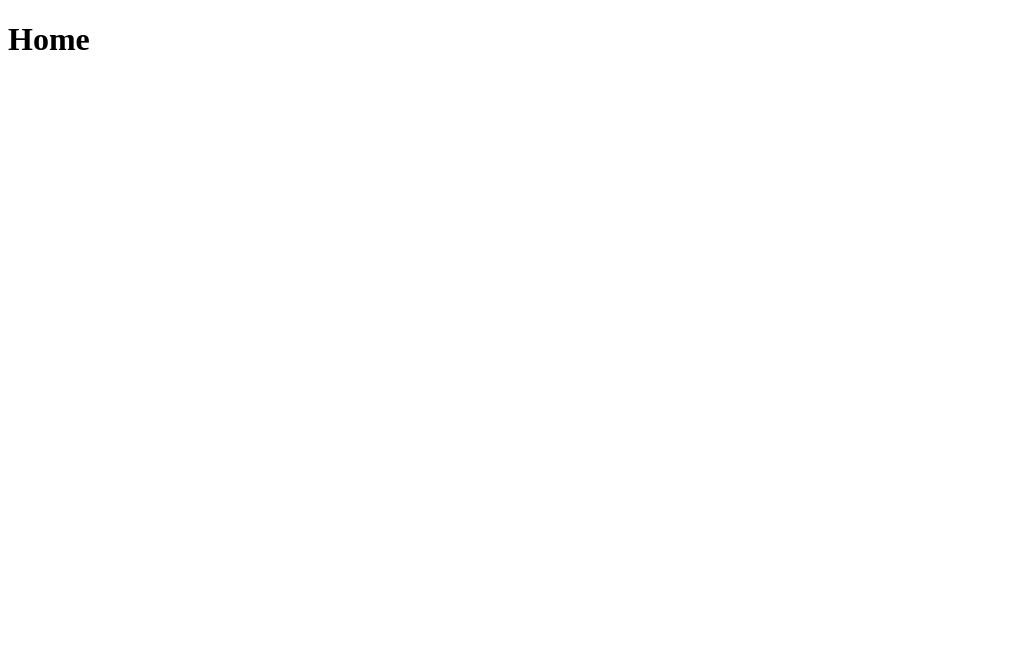
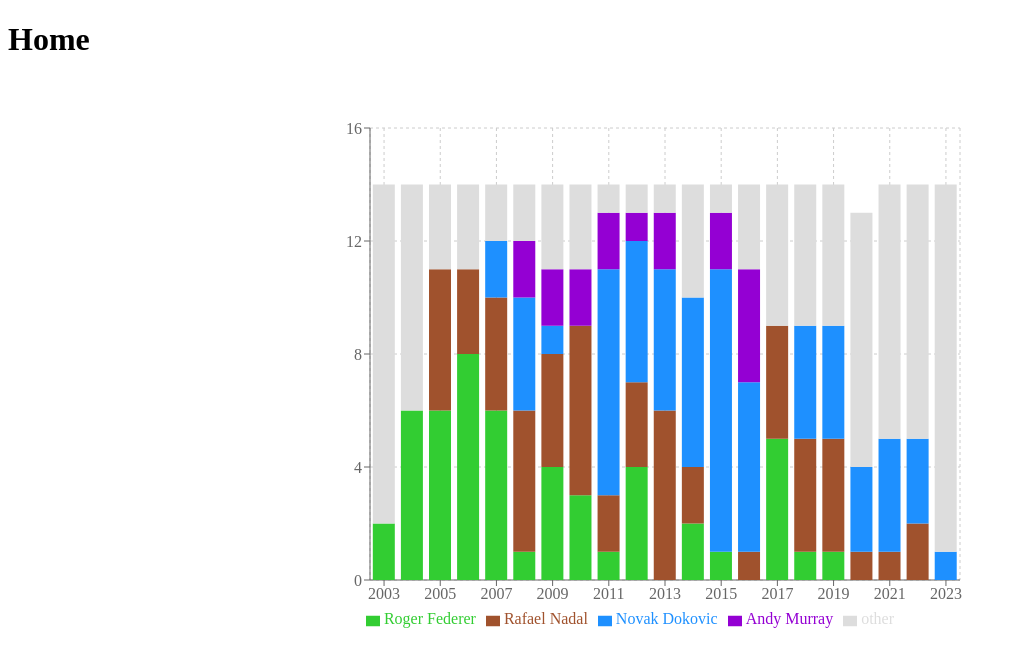
Before and after one commit to kento-yoshidu/TennisChart, a Next.js app: page / in a window 1280 px wide. Shown: the top 666 px of the page, without its empty margins (0-1016 px from the left). Built offline with nearby package versions, Linux system fonts and the light colour scheme.

Commit message:
⚡ チャートを表示

```diff
--- /dev/null
+++ b/components/charts.tsx
@@ -0,0 +1,263 @@
+import React from 'react';
+import { BarChart, Bar, Cell, XAxis, YAxis, CartesianGrid, Tooltip, Legend, ResponsiveContainer } from 'recharts';
+
+const data = [
+  {
+    name: '2003',
+    "Roger Federer": 2,
+    "Rafael Nadal": 0,
+    "Novak Dokovic": 0,
+    "Andy Murray": 0,
+    "other": 12
+  },
+  {
+    name: '2004',
+    "Roger Federer": 6,
+    "Rafael Nadal": 0,
+    "Novak Dokovic": 0,
+    "Andy Murray": 0,
+    "other": 8
+  },
+  {
+    name: '2005',
+    "Roger Federer": 6,
+    "Rafael Nadal": 5,
+    "Novak Dokovic": 0,
+    "Andy Murray": 0,
+    "other": 3
+  },
+  {
+    name: '2006',
+    "Roger Federer": 8,
+    "Rafael Nadal": 3,
+    "Novak Dokovic": 0,
+    "Andy Murray": 0,
+    "other": 3
+  },
+  {
+    name: '2007',
+    "Roger Federer": 6,
+    "Rafael Nadal": 4,
+    "Novak Dokovic": 2,
+    "Andy Murray": 0,
+    "other": 2
+  },
+  {
+    name: '2008',
+    "Roger Federer": 1,
+    "Rafael Nadal": 5,
+    "Novak Dokovic": 4,
+    "Andy Murray": 2,
+    "other": 2
+  },
+  {
+    name: '2009',
+    "Roger Federer": 4,
+    "Rafael Nadal": 4,
+    "Novak Dokovic": 1,
+    "Andy Murray": 2,
+    "other": 3
+  },
+  {
+    name: '2010',
+    "Roger Federer": 3,
+    "Rafael Nadal": 6,
+    "Novak Dokovic": 0,
+    "Andy Murray": 2,
+    "other": 3
+  },
+  {
+    name: '2011',
+    "Roger Federer": 1,
+    "Rafael Nadal": 2,
+    "Novak Dokovic": 8,
+    "Andy Murray": 2,
+    "other": 1
+  },
+  {
+    name: '2012',
+    "Roger Federer": 4,
+    "Rafael Nadal": 3,
+    "Novak Dokovic": 5,
+    "Andy Murray": 1,
+    "other": 1
+  },
+  {
+    name: '2013',
+    "Roger Federer": 0,
+    "Rafael Nadal": 6,
+    "Novak Dokovic": 5,
+    "Andy Murray": 2,
+    "other": 1
+  },
+  {
+    name: '2014',
+    "Roger Federer": 2,
+    "Rafael Nadal": 2,
+    "Novak Dokovic": 6,
+    "Andy Murray": 0,
+    "other": 4
+  },
+  {
+    name: '2015',
+    "Roger Federer": 1,
+    "Rafael Nadal": 0,
+    "Novak Dokovic": 10,
+    "Andy Murray": 2,
+    "other": 1
+  },
+  {
+    name: '2016',
+    "Roger Federer": 0,
+    "Rafael Nadal": 1,
+    "Novak Dokovic": 6,
+    "Andy Murray": 4,
+    "other": 3
+  },
+  {
+    name: '2017',
+    "Roger Federer": 5,
+    "Rafael Nadal": 4,
+    "Novak Dokovic": 0,
+    "other": 5
+  },
+  {
+    name: '2018',
+    "Roger Federer": 1,
+    "Rafael Nadal": 4,
+    "Novak Dokovic": 4,
+    "other": 5
+  },
+  {
+    name: '2019',
+    "Roger Federer": 1,
+    "Rafael Nadal": 4,
+    "Novak Dokovic": 4,
+    "other": 5
+  },
+  {
+    name: '2020',
+    "Rafael Nadal": 1,
+    "Novak Dokovic": 3,
+    "other": 9
+  },
+  {
+    name: '2021',
+    "Rafael Nadal": 1,
+    "Novak Dokovic": 4,
+    "other": 9
+  },
+  {
+    name: '2022',
+    "Rafael Nadal": 2,
+    "Novak Dokovic": 3,
+    "other": 9
+  },
+  {
+    name: '2023',
+    "Novak Dokovic": 1,
+    "other": 13
+  },
+  /*
+  {
+    name: 'Page D',
+    uv: 2780,
+    pv: 3908,
+    amt: 2000,
+  },
+  {
+    name: 'Page E',
+    uv: 1890,
+    pv: 4800,
+    amt: 2181,
+  },
+  {
+    name: 'Page F',
+    uv: 2390,
+    pv: 3800,
+    amt: 2500,
+  },
+  {
+    name: 'Page G',
+    uv: 3490,
+    pv: 4300,
+    amt: 2100,
+  },
+  */
+];
+
+const Chart = () => {
+  return (
+    <div style={{ "width": "700px", "margin": "50px auto" }}>
+      <ResponsiveContainer width="100%" aspect={4.0/3.0}>
+        <BarChart
+          data={data}
+          margin={{
+            top: 20,
+            right: 30,
+            left: 20,
+            bottom: 5,
+          }}
+        >
+          <CartesianGrid strokeDasharray="3 3" />
+          <XAxis dataKey="name" />
+          <YAxis />
+          <Tooltip />
+          <Legend />
+          <Bar dataKey="Roger Federer" stackId="a" fill="#32cd32" />
+          <Bar dataKey="Rafael Nadal" stackId="a" fill="#a0522d" />
+          <Bar dataKey="Novak Dokovic" stackId="a" fill="#1e90ff" />
+          <Bar dataKey="Andy Murray" stackId="a" fill="#9400d3" />
+          <Bar dataKey="other" stackId="a" fill="#dddddd" />
+        </BarChart>
+      </ResponsiveContainer>
+    </div>
+  );
+}
+
+export default Chart
+
+/*
+import {
+  CartesianGrid,
+  Legend,
+  Line,
+  LineChart,
+  Tooltip,
+  XAxis,
+  YAxis,
+} from 'recharts'
+
+import studyDataList from './data'
+
+import { BarChart, Bar, Cell, XAxis, YAxis, CartesianGrid, Tooltip, Legend, ResponsiveContainer } from 'recharts';
+
+const StudyChart = () => (
+  <div className="container">
+    <LineChart
+      width={700}
+      height={300}
+      data={studyDataList}
+      margin={{
+        top: 5,
+        right: 5,
+        left: 5,
+        bottom: 5,
+      }}
+    >
+      <CartesianGrid strokeDasharray="3 3" />
+
+      <XAxis dataKey="date" />
+      <YAxis dataKey="フェデラー" />
+
+      <Line type="monotone" dataKey="フェデラー" stroke="#8884d8" />
+      <Line type="monotone" dataKey="ナダル" stroke="#3ba2f6" />
+      <Line type="monotone" dataKey="ジョコビッチ" stroke="#ff0092" />
+      <Legend />
+      <Tooltip />
+    </LineChart>
+  </div>
+);
+
+export default StudyChart
+*/
--- /dev/null
+++ b/components/data.ts
@@ -0,0 +1,46 @@
+const studyDataList = [
+  {
+    date: '2004.01.05',
+    フェデラー: 120,
+    ナダル: 105,
+    ジョコビッチ: 88
+  },
+  {
+    date: '10/02',
+    フェデラー: 130,
+    ナダル: 110,
+    ジョコビッチ: 85
+  },
+  {
+    date: '10/19',
+    フェデラー: 100,
+    ナダル: 90,
+    ジョコビッチ: 90
+  },
+  {
+    date: '10/19',
+    フェデラー: 100,
+    ナダル: 90,
+    ジョコビッチ: 90
+  },
+  {
+    date: '10/19',
+    フェデラー: 100,
+    ナダル: 90,
+    ジョコビッチ: 90
+  },
+  {
+    date: '10/19',
+    フェデラー: 100,
+    ナダル: 90,
+    ジョコビッチ: 90
+  },
+  {
+    date: '10/19',
+    フェデラー: 100,
+    ナダル: 90,
+    ジョコビッチ: 90
+  }
+]
+
+export default studyDataList
--- a/package.json
+++ b/package.json
@@ -11,7 +11,8 @@
   "dependencies": {
     "next": "12.1.0",
     "react": "17.0.2",
-    "react-dom": "17.0.2"
+    "react-dom": "17.0.2",
+    "recharts": "^2.6.2"
   },
   "devDependencies": {
     "@types/node": "^17.0.22",
--- a/pages/index.tsx
+++ b/pages/index.tsx
@@ -1,6 +1,10 @@
+import Chart from "../components/charts"
+
 const Home = () => (
   <>
     <h1>Home</h1>
+
+    <Chart />
   </>
 )
 
```
Also changed, not shown: 1 other file (tests, documents, lock files or other folders).
